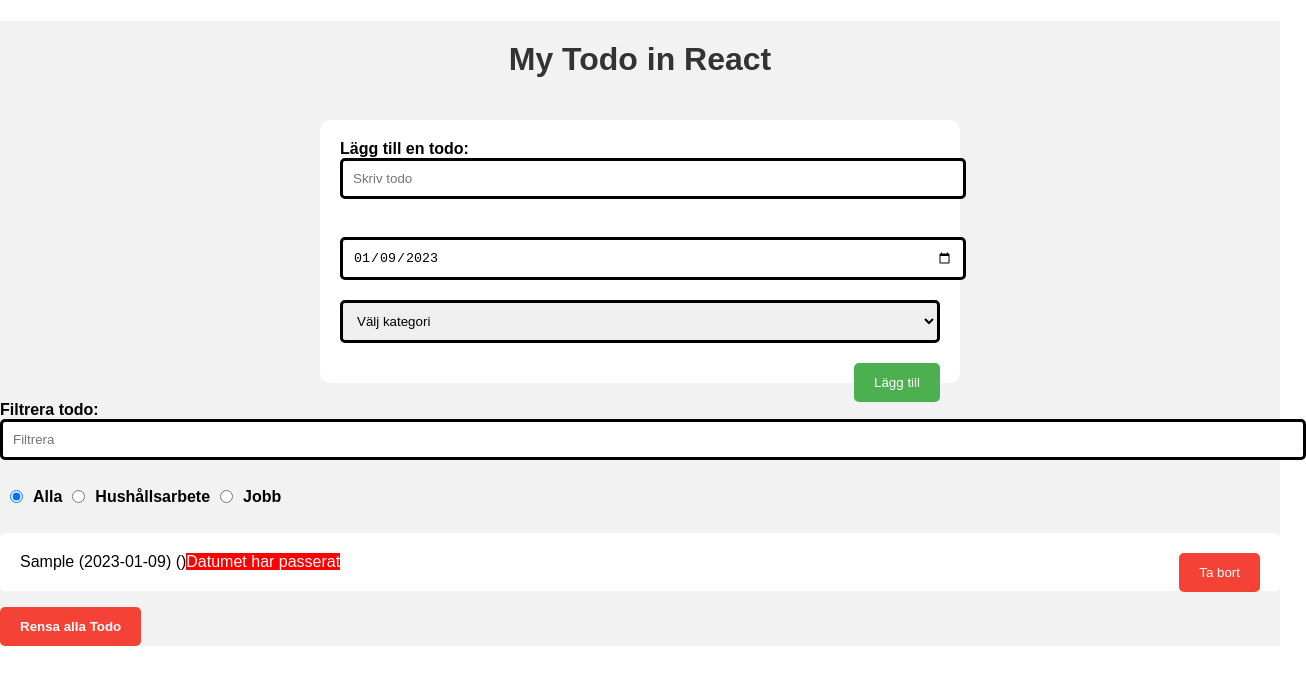
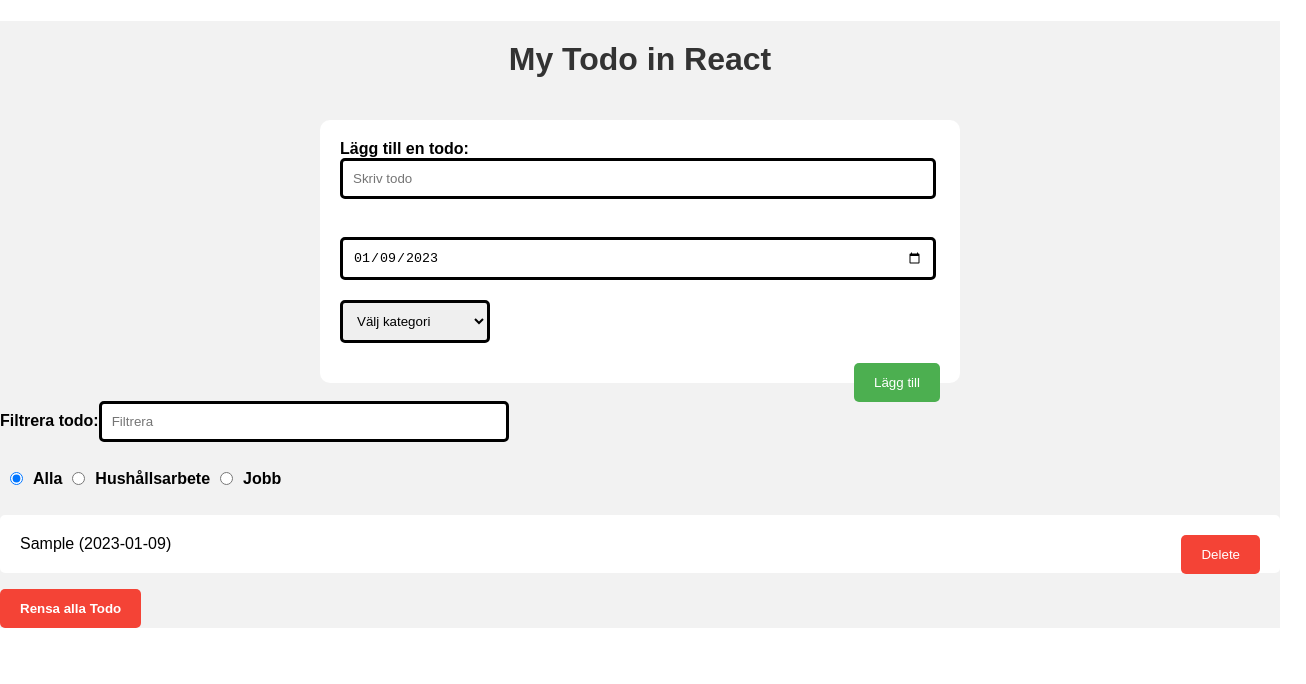
Before and after one commit to chakoch/todo-list-react, a React (Create React App) app: page / in a window 1280 px wide. Both pictures are taken after typing "Sample" into the empty fields and a click on the button "Lägg till". Shown: the top 684 px of the page, 1306 px wide, since content can reach past the window. Built offline with nearby package versions, Linux system fonts and the light colour scheme.

Commit message:
added changes in css and date

```diff
--- a/src/App.css
+++ b/src/App.css
@@ -29,12 +29,26 @@ label {
 }
 
 /* style inputs */
-input[type="text"],
-input[type="date"],
+.writeTodo {
+  padding: 10px;
+  margin-bottom: 20px;
+  width: 95%;
+  border: black solid;
+  border-radius: 5px;
+}
+
+input[type="date"] {
+  padding: 10px;
+  margin-bottom: 20px;
+  width: 95%;
+  border: black solid;
+  border-radius: 5px;
+}
+
 select {
   padding: 10px;
   margin-bottom: 20px;
-  width: 100%;
+  width: 150px;
   border: black solid;
   border-radius: 5px;
 }
@@ -48,6 +62,14 @@ button[type="submit"] {
   border-radius: 5px;
   cursor: pointer;
   float: right;
+}
+
+.filter {
+  padding: 10px;
+  margin-bottom: 20px;
+  width: 30%;
+  border: black solid;
+  border-radius: 5px;
 }
 
 /* style todo list */
@@ -65,6 +87,13 @@ li {
   border-radius: 5px;
 }
 
+/*style for old todos*/
+.old-todo{
+    background-color: red;
+    color: white;
+}
+
+
 /* radio */
 input[type="radio"] {
   margin: 10px; /* add some margin between the buttons */
@@ -76,13 +105,9 @@ input[type="radio"] {
   align-items: center;
 }
 
-.warning {
-  background-color: red;
-  color: white;
-}
 
 /* style ta bort knappen */
-.buttonDelete {
+.delete-btn {
   background-color: #f44336;
   color: white;
   padding: 12px 20px;
--- a/src/App.js
+++ b/src/App.js
@@ -66,13 +66,22 @@ function App() {
     setTodos([]);
   };
 
+  const todoClasses = (date) => {
+    let classes = "";
+    if(date < today.toISOString().substr(0, 10)){
+        classes += " old-todo";
+    }
+    return classes;
+};
+
+
   return (
     <div className="App">
       <h1>My Todo in React</h1>
       <form onSubmit={handleSubmit}>
         <label>Lägg till en todo:</label>
         <br />
-        <input
+        <input className="writeTodo"
           type="text"
           placeholder="Skriv todo"
           value={text}
@@ -98,6 +107,7 @@ function App() {
       <br />
       <label>Filtrera todo:</label>
       <input
+        className="filter"
         type="text"
         placeholder="Filtrera"
         value={filter}
@@ -136,13 +146,11 @@ function App() {
       </div>
       <ul>
         {filteredTodos.map((todo, index) => (
-          <li key={index}>
-            {todo.text} ({todo.date}) ({todo.category})
+          <li className={todoClasses(todo.date)} key={index}>
+            {todo.text} ({todo.date}) {todo.category}
+            <button type="button" className="delete-btn" onClick={() => handleDelete(index)}>Delete</button>
+          </li>
 
-            {new Date(todo.date).getTime() < new Date().getTime() && <span className="warning">Datumet har passerat</span>}
-
-            <button className="buttonDelete" onClick={() => handleDelete(index)}>Ta bort</button>
-          </li>
         ))}
       </ul>
       <button className="buttonClear" onClick={handleClear}>Rensa alla Todo</button>
```
